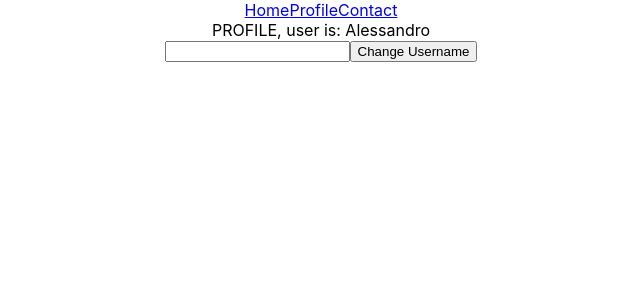
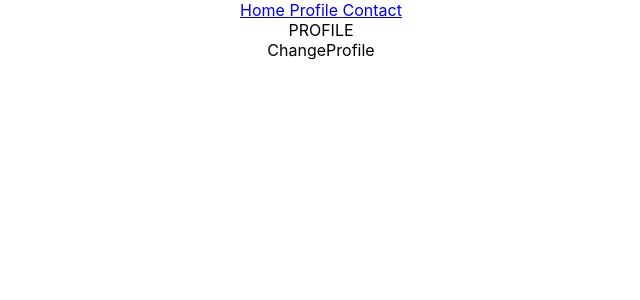
Before and after one commit to Alesso2805/react-course, a JavaScript app: page /profile in a window 1280 px wide. Shown: the top 300 px of the page, without its empty margins (319-959 px from the left). Built offline with nearby package versions, Linux system fonts and the light colour scheme; the HTML template or start-up script is replaced by a standard one.

Commit message:
useContext Hook stage management

```diff
--- a/package.json
+++ b/package.json
@@ -3,13 +3,15 @@
   "version": "0.1.0",
   "private": true,
   "dependencies": {
+    "@tanstack/react-query": "^5.50.1",
     "@testing-library/jest-dom": "^5.17.0",
     "@testing-library/react": "^13.4.0",
     "@testing-library/user-event": "^13.5.0",
+    "axios": "^1.7.2",
     "react": "^18.3.1",
     "react-dom": "^18.3.1",
     "react-router-dom": "^6.24.1",
-    "react-scripts": "5.0.1",
+    "react-scripts": "^5.0.1",
     "web-vitals": "^2.1.4"
   },
   "scripts": {
--- a/src/App.js
+++ b/src/App.js
@@ -1,29 +1,32 @@
-import './App.css';
-import {BrowserRouter as Router, Routes, Route, Link} from "react-router-dom";
-import {Home} from "./pages/Home";
-import {Profile} from "./pages/Profile";
-import {Contact} from "./pages/Contact";
-import {NavBar} from "./pages/NavBar";
-import {useState, createContext} from "react";
-
-export const AppContext = createContext(undefined);
+import "./App.css";
+import { BrowserRouter as Router, Routes, Route } from "react-router-dom";
+import { Home } from "./pages/Home";
+import { Profile } from "./pages/Profile";
+import { Contact } from "./pages/Contact";
+import { Navbar } from "./NavBar";
+import { QueryClient, QueryClientProvider } from "@tanstack/react-query";
 
 function App() {
-  const [username, setUsername] = useState("Alessandro");
-
+    const client = new QueryClient({
+        defaultOptions: {
+            queries: {
+                refetchOnWindowFocus: true,
+            },
+        },
+    });
     return (
         <div className="App">
-      <AppContext.Provider value={{username, setUsername}}>
+            <QueryClientProvider client={client}>
                 <Router>
-        <NavBar></NavBar>
+                    <Navbar />
                     <Routes>
-          <Route path="/" element={<Home></Home>} />
-          <Route path="/profile" element={<Profile></Profile>} />
-          <Route path="/contact" element={<Contact></Contact>} />
-          <Route path="*" element={<h1> ERROR 404 - PAGE NOT FOUND </h1>} />
+                        <Route path="/" element={<Home />} />
+                        <Route path="/profile" element={<Profile />} />
+                        <Route path="/contact" element={<Contact />} />
+                        <Route path="*" element={<h1> PAGE NOT FOUND</h1>} />
                     </Routes>
                 </Router>
-      </AppContext.Provider>
+            </QueryClientProvider>
         </div>
     );
 }
--- /dev/null
+++ b/src/NavBar.js
@@ -0,0 +1,11 @@
+import { Link } from "react-router-dom";
+
+export const Navbar = () => {
+    return (
+        <div>
+            <Link to="/"> Home </Link>
+            <Link to="/profile"> Profile </Link>
+            <Link to="/contact"> Contact </Link>
+        </div>
+    );
+};
--- /dev/null
+++ b/src/components/ChangeProfile.js
@@ -0,0 +1,3 @@
+export const ChangeProfile = () => {
+    return <div>ChangeProfile</div>;
+};
--- a/src/pages/ChangeProfile.js
+++ /dev/null
@@ -1,17 +0,0 @@
-import {useContext, useState} from "react";
-import {AppContext} from "../App";
-
-export const ChangeProfile = (props) => {
-    const {setUsername} = useContext(AppContext);
-
-    const [newUsername, setNewUsername] = useState("");
-    return (
-        <div>
-            {""}
-            <input onChange={(event) => {
-                setNewUsername(event.target.value);
-            }}/>
-            <button onClick={() => {setUsername(newUsername)}}> Change Username</button>
-        </div>
-    )
-}
--- a/src/pages/Contact.js
+++ b/src/pages/Contact.js
@@ -1,5 +1,3 @@
 export const Contact = () => {
-    return (
-        <h1>THIS IS THE CONTACT PAGE</h1>
-    )
-}
+    return <h1> THIS IS THE CONTACT PAGE</h1>;
+};
--- a/src/pages/Home.js
+++ b/src/pages/Home.js
@@ -1,9 +1,24 @@
-import {useContext} from "react";
-import {AppContext} from "../App";
+import { useQuery } from "@tanstack/react-query";
+import Axios from "axios";
 
-export const Home = (props) => {
-    const {username} = useContext(AppContext);
+export const Home = () => {
+    const { data: catData, isLoading, isError, refetch } = useQuery({
+        queryKey: ["cat"],
+        queryFn: () => Axios.get("https://catfact.ninja/fact").then((res) => res.data)
+    });
+
+    if (isError) {
+        return <h1> Sorry, there was an error </h1>;
+    }
+
+    if (isLoading) {
+        return <h1> Loading...</h1>;
+    }
+
     return (
-        <h1>THIS IS THE HOME PAGE and user is: {username}</h1>
-    )
-}
+        <h1>
+            This is the home page <p>{catData?.fact}</p>
+            <button onClick={refetch}> Update Data </button>
+        </h1>
+    );
+};
--- a/src/pages/NavBar.js
+++ /dev/null
@@ -1,11 +0,0 @@
-import {Link} from "react-router-dom";
-
-export const NavBar = () => {
-    return (
-        <div>
-            <Link to="/">Home</Link>
-            <Link to="/profile">Profile</Link>
-            <Link to="/contact">Contact</Link>
-        </div>
-    )
-}
--- a/src/pages/Profile.js
+++ b/src/pages/Profile.js
@@ -1,14 +1,10 @@
-import {ChangeProfile} from "./ChangeProfile";
-import {useContext} from "react";
-import {AppContext} from "../App";
+import { ChangeProfile } from "../components/ChangeProfile";
 
-
-export const Profile = (props) => {
-    const {username} = useContext(AppContext);
+export const Profile = () => {
     return (
         <div>
-            PROFILE, user is: {username}
-            <ChangeProfile></ChangeProfile>
+            PROFILE
+            <ChangeProfile />
         </div>
-    )
-}
+    );
+};
```
Also changed, not shown: 1 other file (tests, documents, lock files or other folders). Lines whose indentation alone changed are shown as unchanged.
